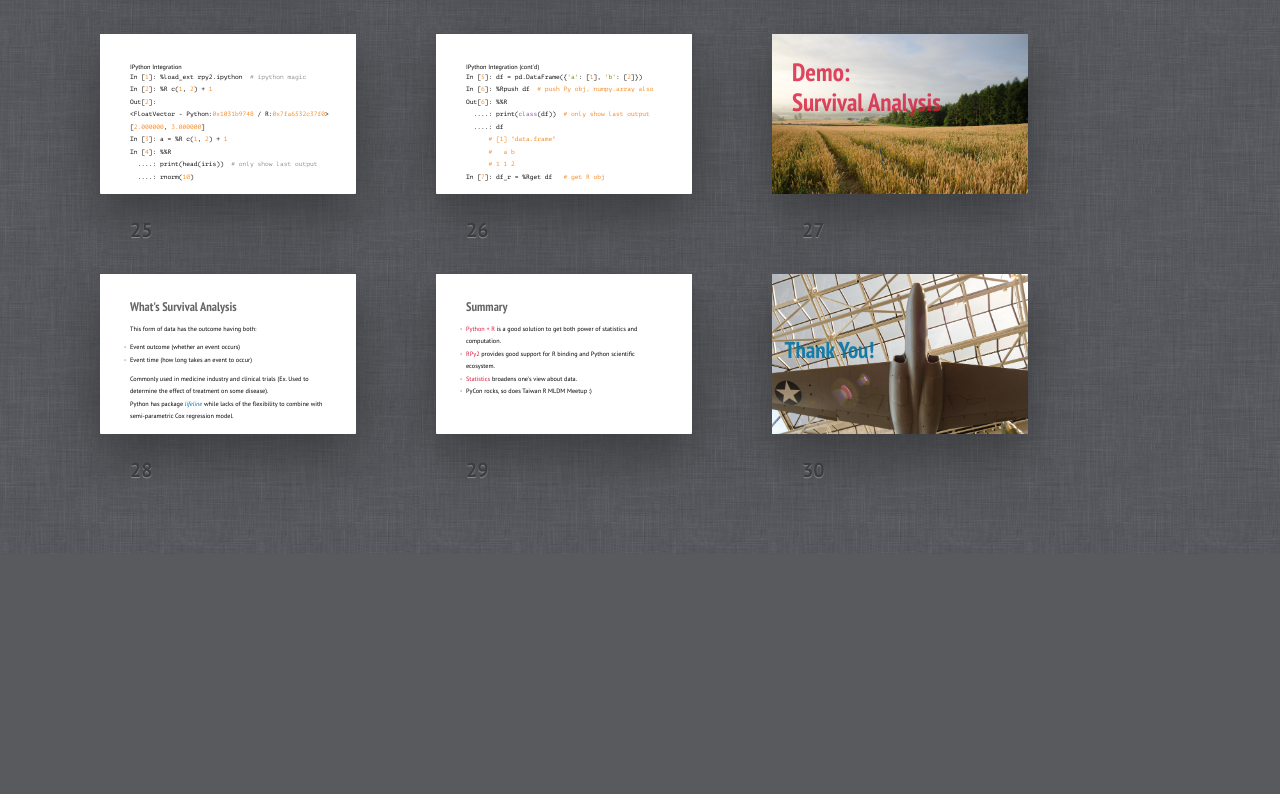
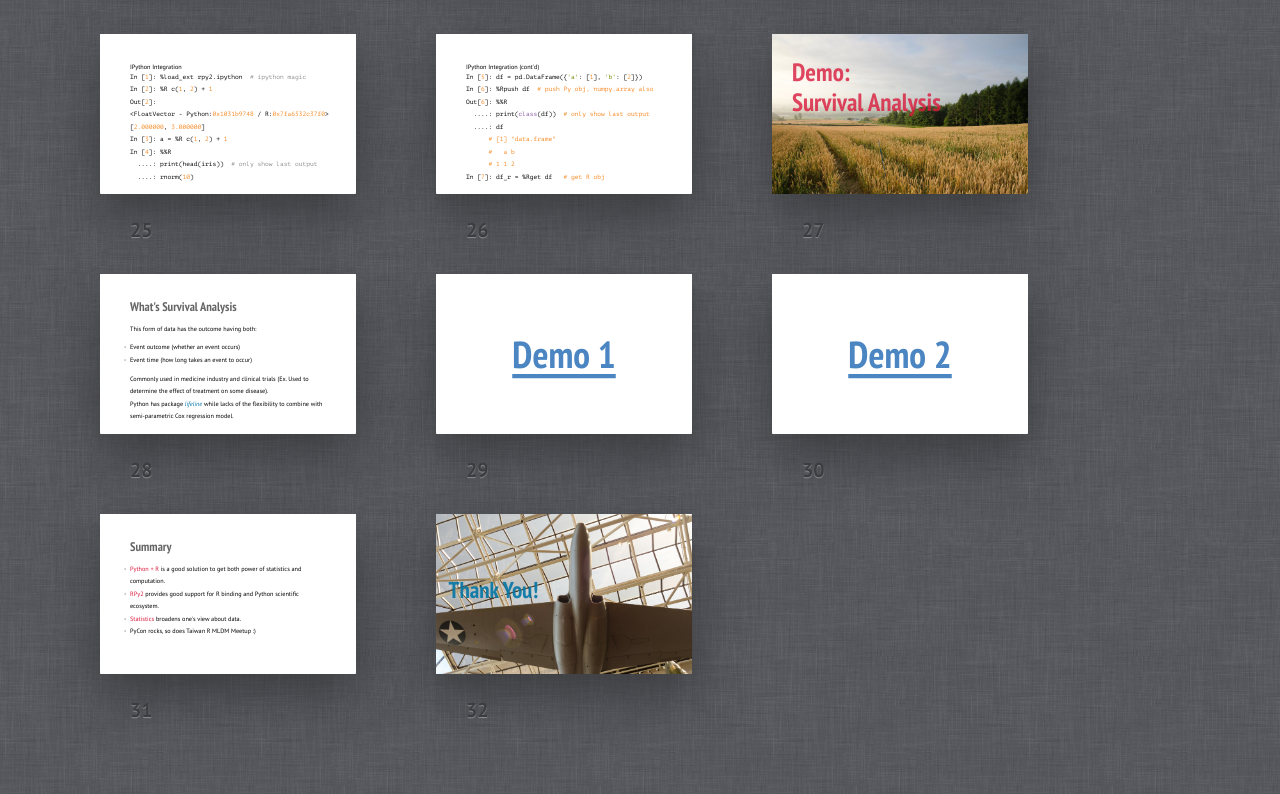
Before and after one commit to TiO2/2014-pyR-stat, a plain HTML site: page slides/index.html in a window 1280 px wide. Shown: the part 2145-2939 px from the top of the page. Before the commit the page ends 2699 px from the top, so only its background shows below. Drawn offline with Linux system fonts and the light colour scheme.

Commit message:
add demo link

```diff
--- a/slides/index.html
+++ b/slides/index.html
@@ -606,6 +606,14 @@ In [7]: df_r = %Rget df   # get R obj</code></pre>
         <p>Commonly used in medicine industry and clinical trials (Ex. Used to determine the effect of treatment on some disease).<br>Python has package <i class="blue">lifeline</i> while lacks of the flexibility to combine with semi-parametric Cox regression model.</p>
     </div></section>
 
+    <section id="demo-1" class="slide shout"><div>
+        <h2><a href="http://nbviewer.ipython.org/github/ccwang002/2014-pyR-stat/blob/master/Surv_Demo_Try1.ipynb">Demo 1</a></h2>
+    </div></section>
+
+    <section id="demo-2" class="slide shout"><div>
+        <h2><a href="http://nbviewer.ipython.org/github/ccwang002/2014-pyR-stat/blob/master/Surv_Demo_Try2.ipynb">Demo 2</a></h2>
+    </div></section>
+
     <section id="summary" class="slide"><div>
       <h2>Summary</h2>
       <ul>
@@ -639,7 +647,7 @@ In [7]: df_r = %Rget df   # get R obj</code></pre>
     </style></section>
 
     <!-- END OF SLIDE CONTENT -->
-    <p class="badge"><a href="https://github.com/ccwang002/2014-handy-dist-computing" target="_blank">Fork me on Github</a></p>
+    <p class="badge"><a href="https://github.com/ccwang002/2014-pyR-stat" target="_blank">Fork me on Github</a></p>
     <div class="progress"><div></div></div>
 
     <!-- Library -->
```
